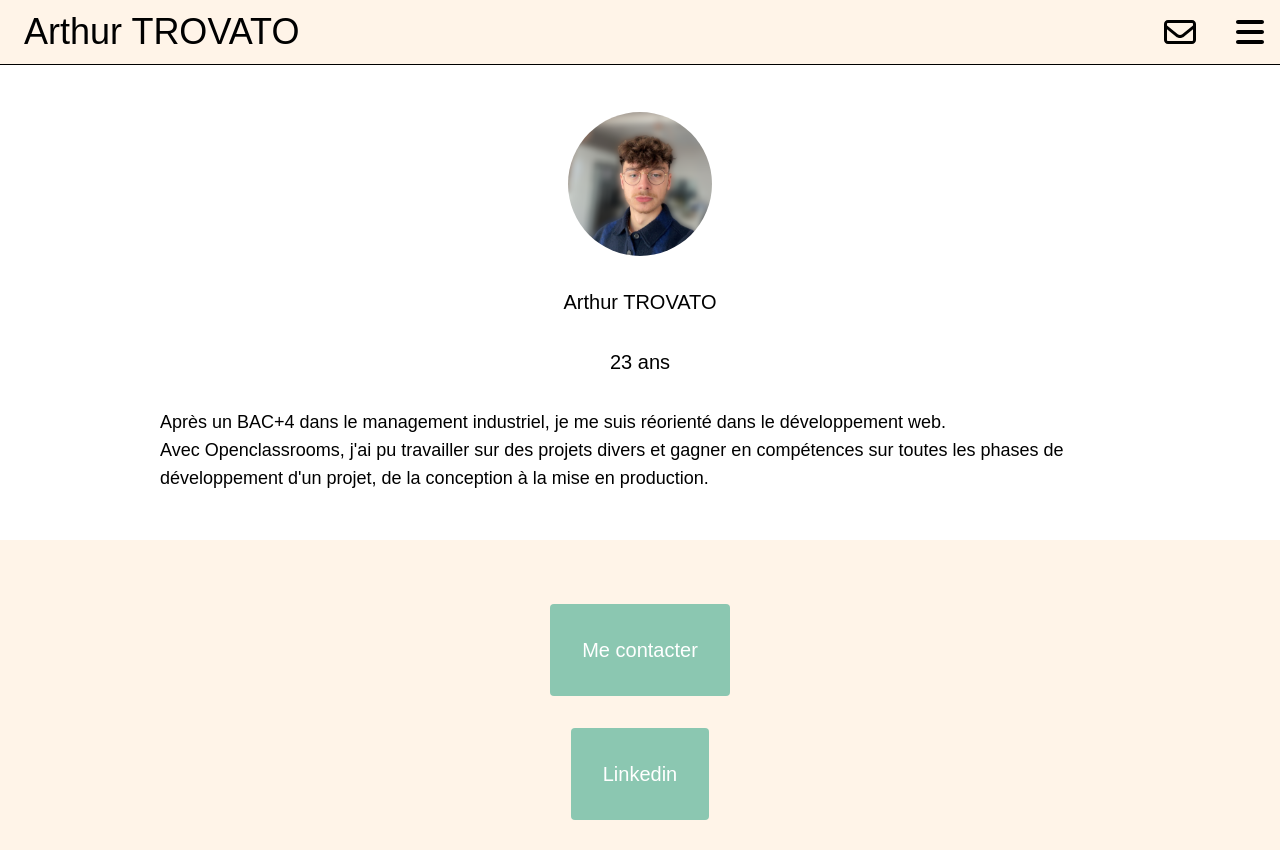
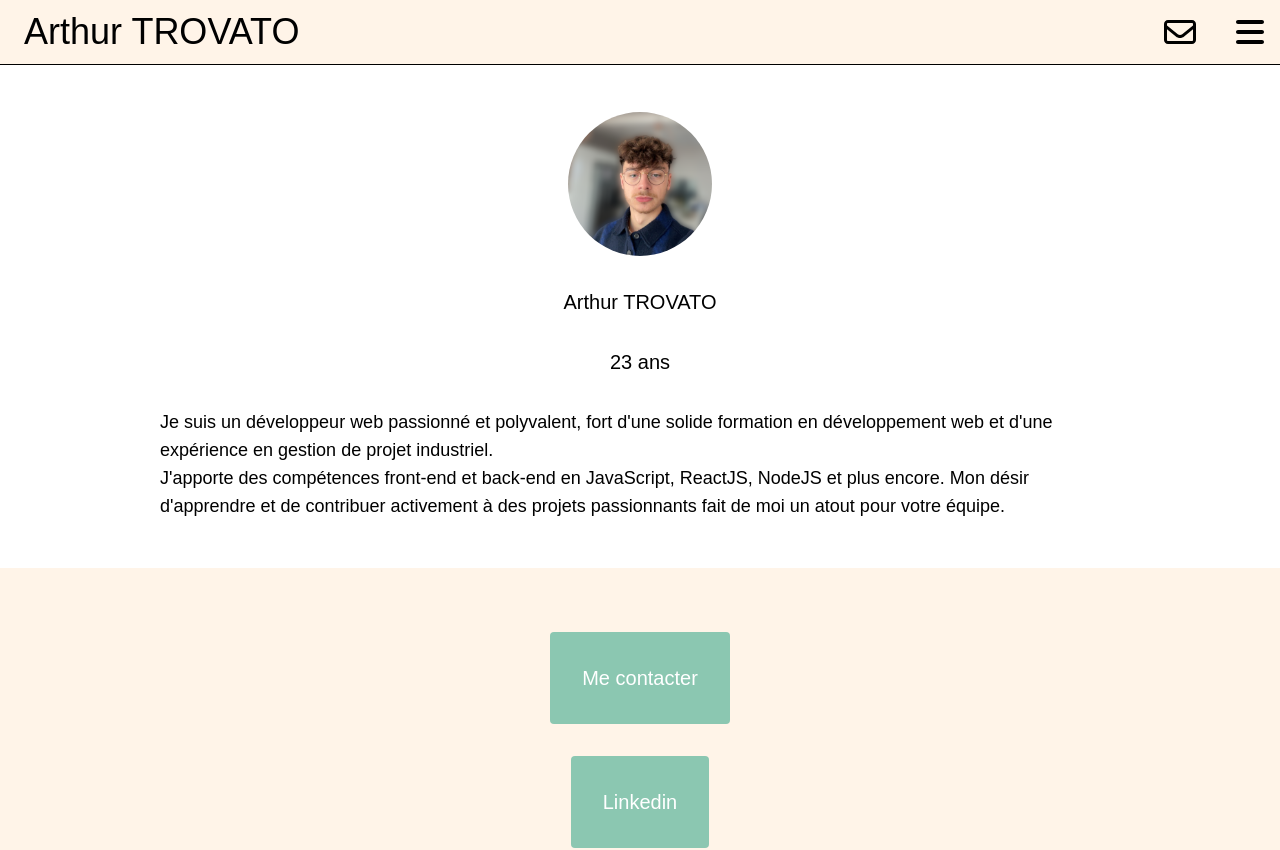
Before and after one commit to Houroux/my-portfolio, a React (Create React App) app: page / in a window 1280 px wide. Shown: the top 850 px of the page. Built offline with nearby package versions, Linux system fonts and the light colour scheme.

Commit message:
Fix: Bio update

```diff
--- a/src/components/Presentation.jsx
+++ b/src/components/Presentation.jsx
@@ -16,12 +16,14 @@ export default function Presentation() {
         <p className="">Arthur TROVATO</p>
         <p className="">23 ans</p>
         <p className="text-base sm:text-lg">
-          Après un BAC+4 dans le management industriel, je me suis réorienté
-          dans le développement web.
+          Je suis un développeur web passionné et polyvalent, fort d'une solide
+          formation en développement web et d'une expérience en gestion de
+          projet industriel.
           <br />
-          Avec Openclassrooms, j'ai pu travailler sur des projets divers et
-          gagner en compétences sur toutes les phases de développement d'un
-          projet, de la conception à la mise en production.
+          J'apporte des compétences front-end et back-end en JavaScript,
+          ReactJS, NodeJS et plus encore. Mon désir d'apprendre et de contribuer
+          activement à des projets passionnants fait de moi un atout pour votre
+          équipe.
         </p>
       </div>
     </div>
```
